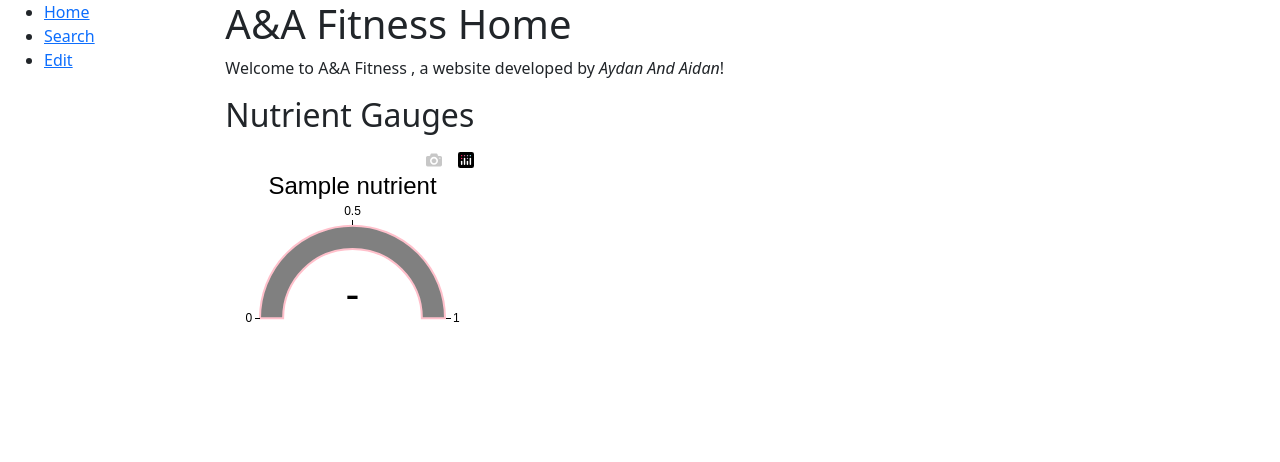
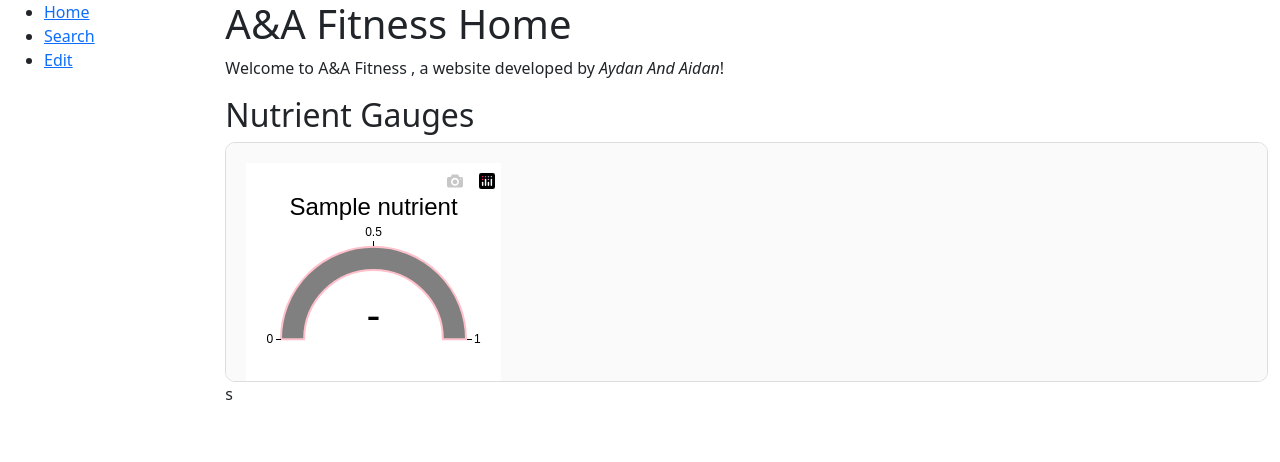
Before and after one commit to labowsax/cs347_final_project, a Django app: template catalog/templates/index.html in a window 1280 px wide. Shown: the top 462 px of the page. Run offline with Django 5.2, Linux system fonts and the light colour scheme; the template is opened without the code that fills it: most values are stand-ins (such as "Sample title", 1, 10 or a date in 2020); some libraries are stand-ins or nearby versions.

Commit message:
Cleaned up gagues, gauges now sorted.

```diff
--- a/catalog/static/css/styles.css
+++ b/catalog/static/css/styles.css
@@ -86,3 +86,33 @@
 .name_date {
   display: flex;
 }
+/* Scrollable container wrapper */
+.nutrient-gauges-scroll {
+    height: 30vh;
+    overflow-y: auto;
+    padding-right: 10px; /* prevents scrollbar overlap */
+    border: 1px solid #ddd;
+    border-radius: 10px;
+    background: #fafafa;
+}
+
+/* Grid layout inside the scrollable area */
+.nutrient-gauges-container {
+    display: grid;
+    grid-template-columns: repeat(auto-fill, minmax(260px, 1fr));
+    gap: 20px;
+    padding: 20px;
+}
+
+/* Optional styling for each gauge block */
+.gauge-wrapper {
+    background: white;
+    padding: 10px;
+    border-radius: 10px;
+    box-shadow: 0 2px 6px rgba(0,0,0,0.1);
+}
+
+.gauge-box {
+    width: 100%;
+    height: 260px;
+}
--- /dev/null
+++ b/catalog/templates/_gauges.html
@@ -0,0 +1,42 @@
+{% load static %}
+<script src="https://cdn.plot.ly/plotly-2.26.0.min.js"></script>
+
+<div class="nutrient-gauges-scroll">
+  <div class="nutrient-gauges-container">
+    {% for name, nutrient in nutrients.items %}
+      <div id="gauge-{{ name }}" style="margin-bottom: 20px;"></div>
+
+      <script>
+        var data = [{
+            type: "indicator",
+            mode: "gauge+number",
+            value: {{ nutrient.value }},
+            title: { text: '{{ name|capfirst }}', font: { size: 24 } },
+            gauge: {
+                axis: { range: [0, {{ nutrient.maxRange }}], tickwidth: 1, tickcolor: "black" },
+                bar: { color: "grey" },
+                bgcolor: "grey",
+                borderwidth: 2,
+                bordercolor: "pink",
+                steps: [
+                    { range: [0, {{ nutrient.minIn }}], color: "white" },
+                    { range: [{{ nutrient.minIn }}, {{ nutrient.maxIn }}], color: "green" },
+                    { range: [{{ nutrient.maxIn }}, {{ nutrient.maxRange }}], color: "red" },
+                ]
+            }
+        }];
+
+        var layout = {
+            width: 255,
+            height: 260,
+            margin: { t: 25, r: 35, l: 35, b: 25 },
+            paper_bgcolor: "white",
+            font: { color: "black", family: "Arial" }
+        };
+
+        Plotly.newPlot('gauge-{{ name }}', data, layout);
+    </script>
+    {% endfor %}
+  </div>
+</div>
+s
--- a/catalog/templates/index.html
+++ b/catalog/templates/index.html
@@ -8,40 +8,5 @@
   </p>
   <h2>Nutrient Gauges</h2>
 
-<script src="https://cdn.plot.ly/plotly-2.26.0.min.js"></script>
-
-{% for name, nutrient in nutrients.items %}
-    <div id="gauge-{{ name }}" style="margin-bottom: 20px;"></div>
-
-    <script>
-        var data = [{
-            type: "indicator",
-            mode: "gauge+number",
-            value: {{ nutrient.value }},
-            title: { text: '{{ name|capfirst }}', font: { size: 24 } },
-            gauge: {
-                axis: { range: [0, {{ nutrient.maxRange }}], tickwidth: 1, tickcolor: "black" },
-                bar: { color: "grey" },
-                bgcolor: "grey",
-                borderwidth: 2,
-                bordercolor: "pink",
-                steps: [
-                    { range: [0, {{ nutrient.minIn }}], color: "white" },
-                    { range: [{{ nutrient.minIn }}, {{ nutrient.maxIn }}], color: "green" },
-                    { range: [{{ nutrient.maxIn }}, {{ nutrient.maxRange }}], color: "red" },
-                ]
-            }
-        }];
-
-        var layout = {
-            width: 255,
-            height: 260,
-            margin: { t: 25, r: 35, l: 35, b: 25 },
-            paper_bgcolor: "white",
-            font: { color: "black", family: "Arial" }
-        };
-
-        Plotly.newPlot('gauge-{{ name }}', data, layout);
-    </script>
-{% endfor %}
+{% include '_gauges.html' %}
 {% endblock %}
```
Also changed, not shown: catalog/static/nutrient_functions.py (+30 -4 lines), catalog/views.py (+22 -5 lines).
